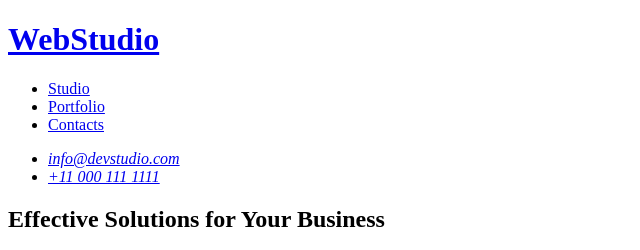
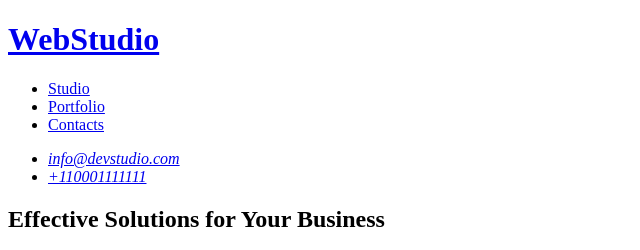
Before and after one commit to Bekkel15/goit-markup-hw-01, a plain HTML site: page index.html in a window 1280 px wide. Shown: the top 250 px of the page, 0-640 px from the left. Drawn offline with Linux system fonts and the light colour scheme.

Commit message:
https://github.com/Bekkel15/goit-markup-hw-01.git

```diff
--- a/index.html
+++ b/index.html
@@ -23,7 +23,7 @@
     <address>
       <ul>
         <li><a href="mailto:info@devstudio.com">info@devstudio.com</a></li>
-        <li><a href="tel:+110001111111">+11 000 111 1111</a></li>
+        <li><a href="tel:+110001111111">+110001111111</a></li>
       </ul>
     </address>
 
```
